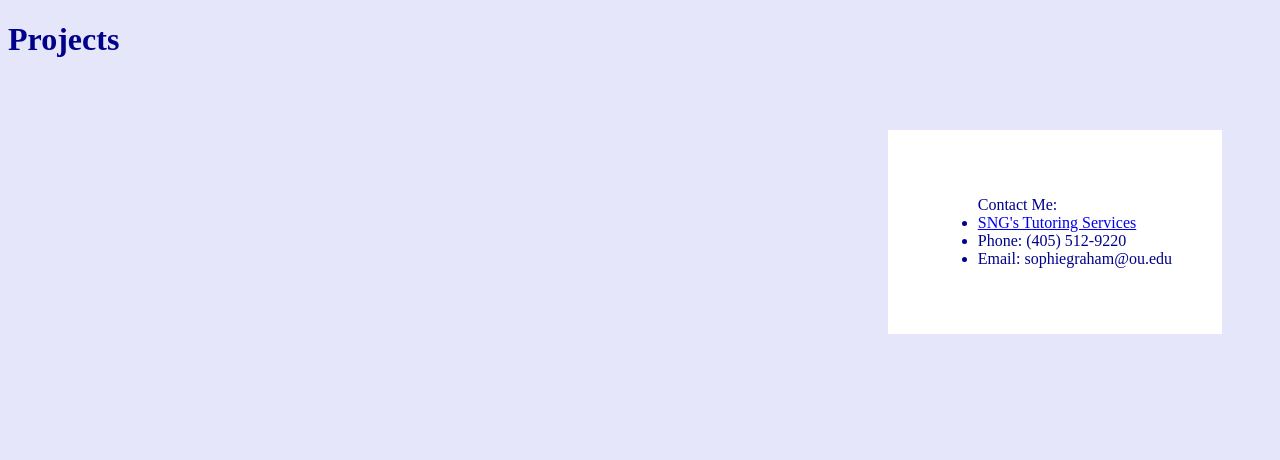
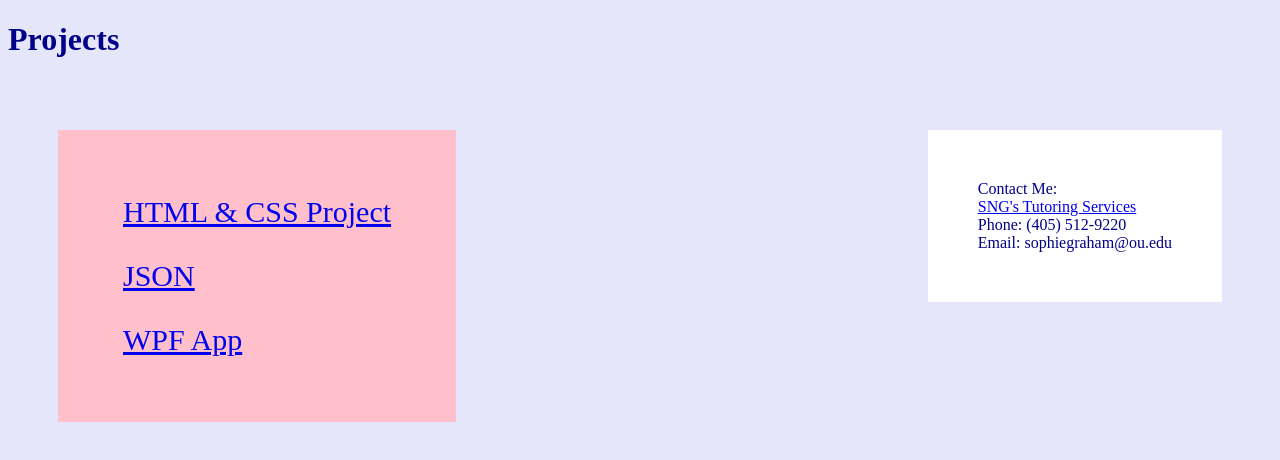
Before and after one commit to grahamsophie/grahamsophie.github.io, a plain HTML site: page Projects.html in a window 1280 px wide. Drawn offline with Linux system fonts and the light colour scheme.

Commit message:
Final submission

```diff
--- a/Home.css
+++ b/Home.css
@@ -36,11 +36,11 @@ div{
     margin:30px;
 }
 
-#Navigation{
+/*#Navigation{
     margin-left:100px;
     padding:30px;
     font-size:30px;
-}
+}*/
 a:hover {
     color: deeppink;
 }
--- a/Projects.css
+++ b/Projects.css
@@ -7,10 +7,24 @@ body {
     color: darkblue;
 }
 
-nav{
+#Contact{
     background-color: white;
     float: right;
     list-style-type: none;
     margin: 50px;
     padding: 50px;
 }
+
+#Projects{
+    background-color: pink;
+    float: left;
+    list-style-type: none;
+    margin: 50px;
+    padding: 50px;
+    margin-bottom: 100px;
+    font-size: 30px;
+}
+
+.Project{
+    padding:15px;
+}
--- a/Projects.html
+++ b/Projects.html
@@ -9,14 +9,18 @@
 <body>
     <h1>Projects</h1>
 
-    <nav>
-        <ul>
-            Contact Me:
-            <li><a href="https://www.facebook.com/SNGstutoringservices/" target="_blank">SNG's Tutoring Services</a></li>
-            <li>Phone: (405) 512-9220</li>
-            <li>Email: sophiegraham@ou.edu</li>
-        </ul>
-    </nav>
+    <ul id="Contact">
+        Contact Me:
+        <li><a href="https://www.facebook.com/SNGstutoringservices/" target="_blank">SNG's Tutoring Services</a></li>
+        <li>Phone: (405) 512-9220</li>
+        <li>Email: sophiegraham@ou.edu</li>
+    </ul>
 
+    <ul id="Projects">
+
+        <li class="Project"><a href="https://github.com/ou-mis/homework-5-grahamsophie.git" target="_blank">HTML & CSS Project</a></li>
+        <li class="Project"><a href="https://github.com/ou-mis/homework-4-grahamsophie.git" target="_blank">JSON</a></li>
+        <li class="Project"><a href="https://github.com/ou-mis/homework-3-grahamsophie.git" target="_blank">WPF App</a></li>
+    </ul>
 </body>
 </html>
```
Also changed, not shown: Home.html (+1 -1 lines).
